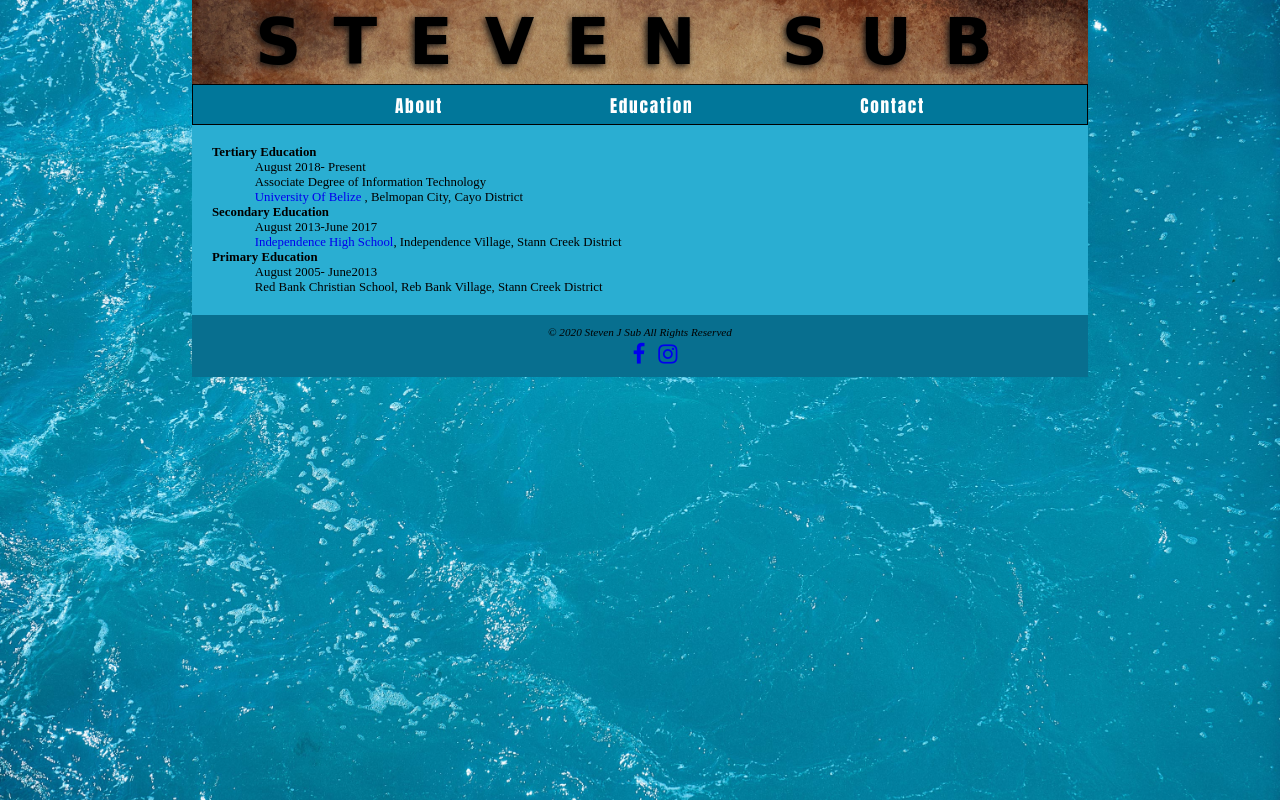
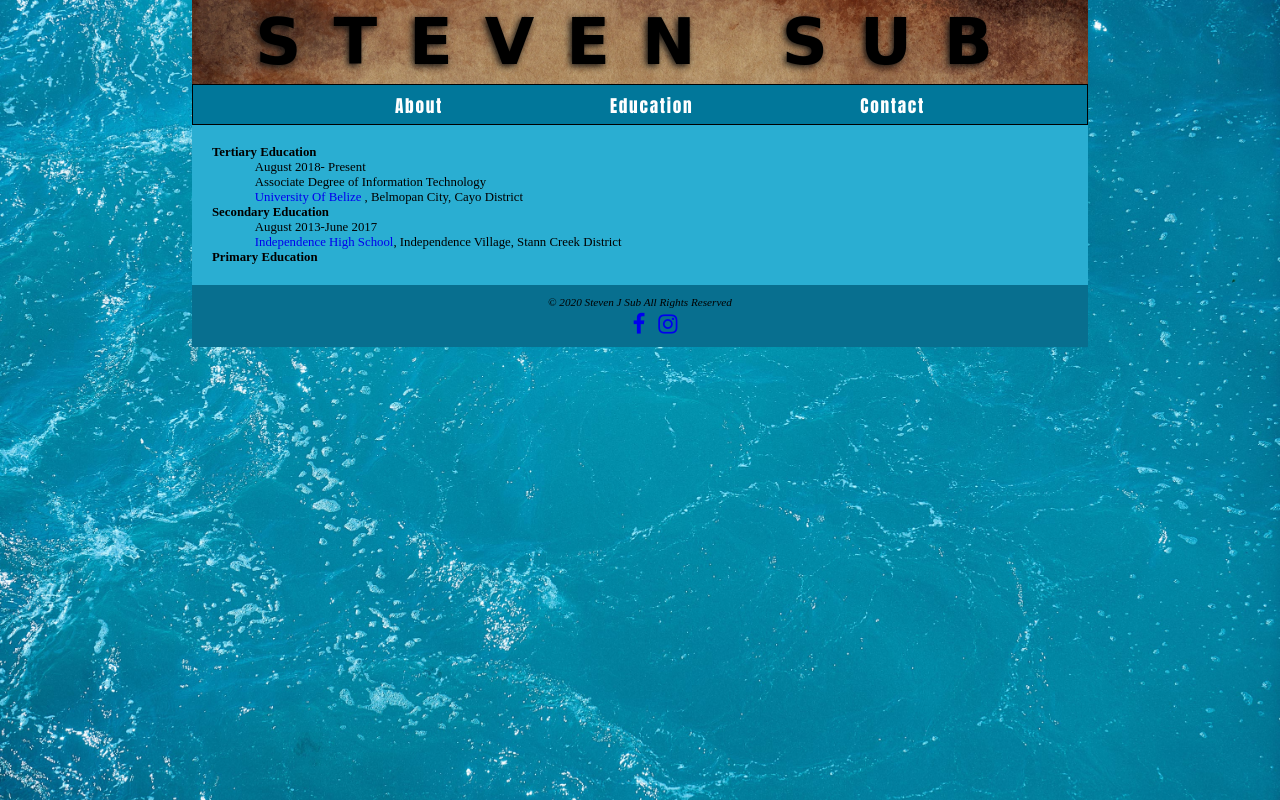
Before and after one commit to Xulab5/personalWebsite, a plain HTML site: page education.html in a window 1280 px wide. Drawn offline with Linux system fonts and the light colour scheme; a web font is replaced by a local one.

Commit message:
update education.html

```diff
--- a/education.html
+++ b/education.html
@@ -41,7 +41,7 @@
             <dd>August 2013-June 2017<br> <a href="https://www.ihs.edu.bz/" target="_blank" title="Learn about Independence High school">Independence High School</a>,
               Independence Village, Stann Creek District</dd>
               <dt>Primary Education</dt>
-            <dd>August 2005- June2013<br> Red Bank Christian School, Reb Bank Village, Stann Creek District</dd>
+            <!--<dd>August 2005- June2013<br> Red Bank Christian School, Reb Bank Village, Stann Creek District</dd>-->
 
             </dl>
 
```
